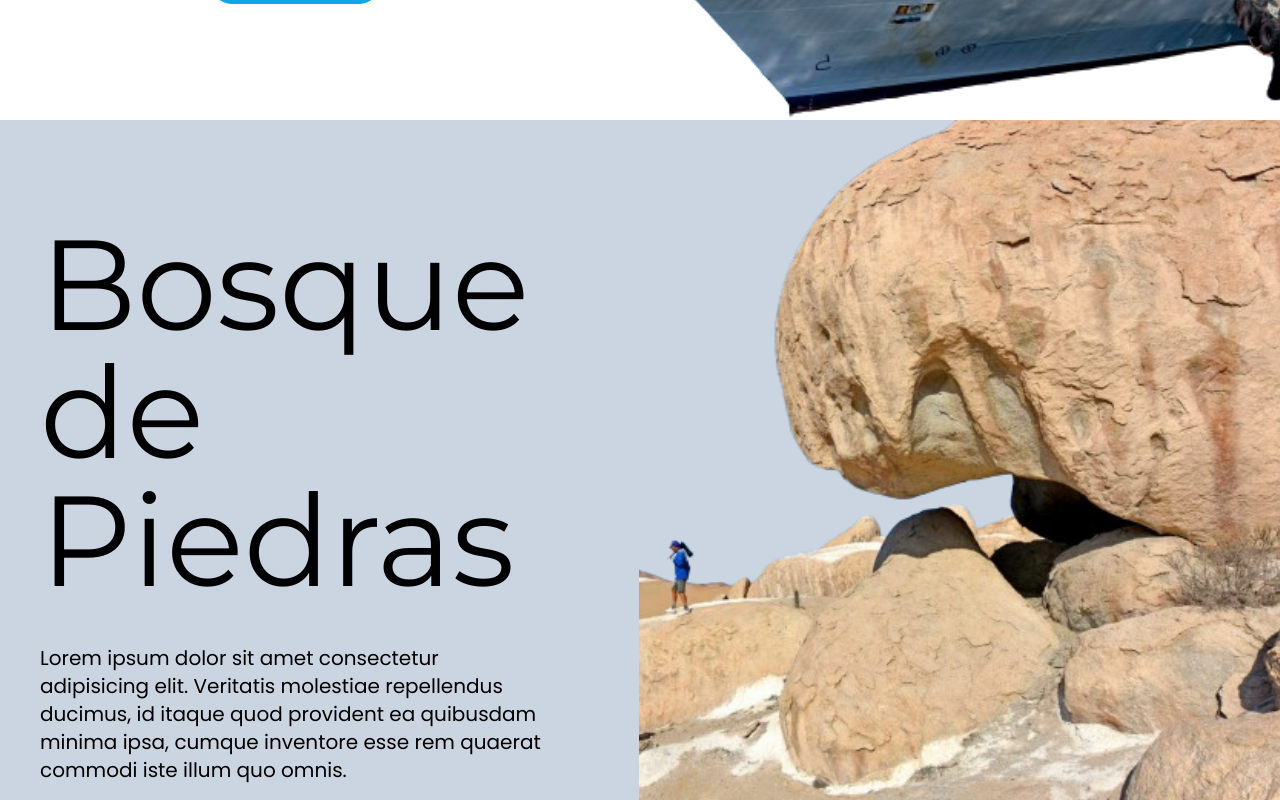
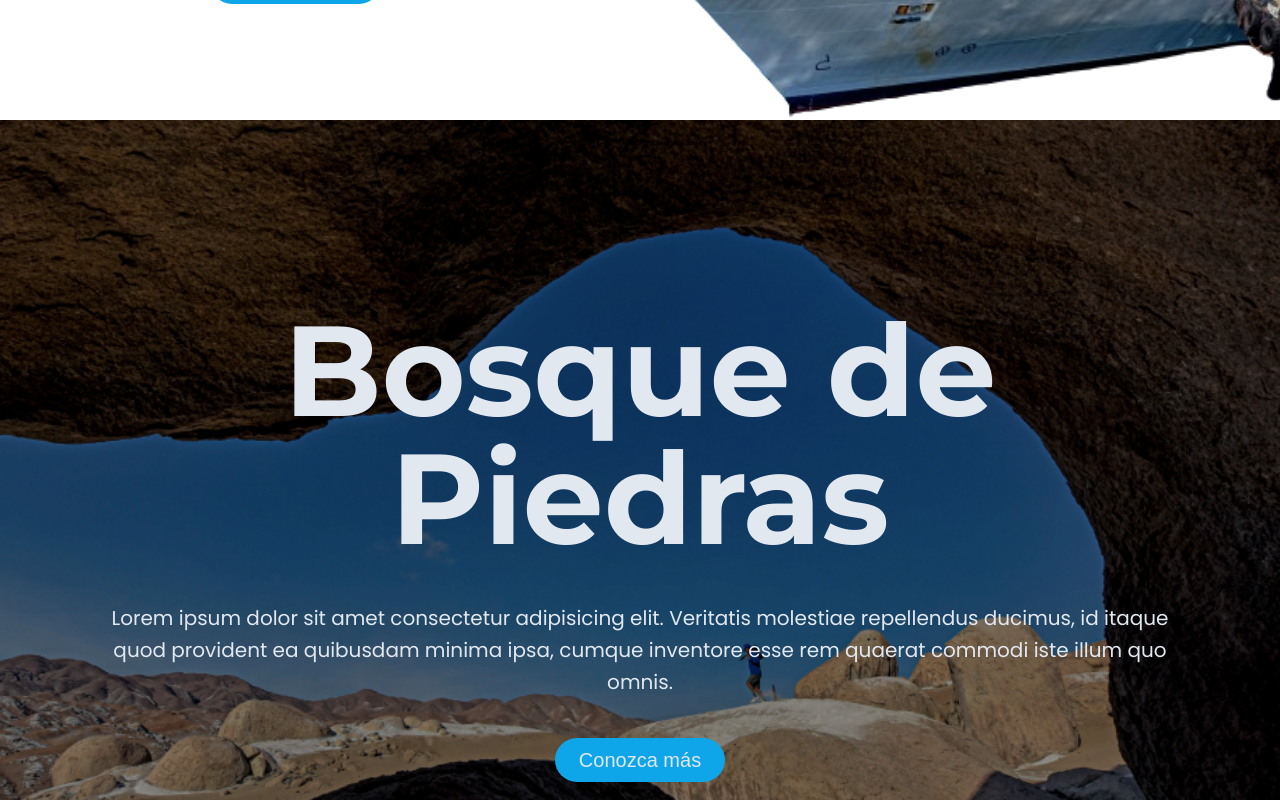
Before and after one commit to podestal/Desarrollo-Economico-Site, a React (Vite) app: page / in a window 1280 px wide. Shown: the part 2280-3080 px from the top of the page. Built offline with nearby package versions, Linux system fonts and the light colour scheme; a web font is replaced by a local one.

Commit message:
bosque landing

```diff
--- a/src/components/landing-page/Bosque.tsx
+++ b/src/components/landing-page/Bosque.tsx
@@ -1,41 +1,30 @@
-import {motion, useScroll} from 'framer-motion'
-import { useRef } from 'react'
+import {motion} from 'framer-motion'
 import bosque from '../../assets/imgs/piedras-landing.png'
 
 const Bosque = () => {
 
-    const container = useRef(null)
-    const { scrollYProgress } = useScroll({
-        target: container,
-        offset: ['0 1', '1 1']
-    })
-
   return (
-    <div className="relative h-screen bg-sky-400">
-        <div  className="relative h-screen bg-slate-300">
-            <motion.div
-                style={{scale: scrollYProgress, opacity: scrollYProgress}}
-                ref={container}
+    <div className="relative h-screen">
+        <div  className="relative h-screen bg-white">
+            <div
                 className="flex justify-center items-center h-screen mx-auto relative gap-12"
             >
 
-                <div className="w-[1180px] flex flex-col justify-center items-center gap-10 relative z-10 mt-12">
+                <motion.div
+                    initial={{opacity: 0, translateX: -100}}
+                    whileInView={{opacity: 1, translateX: 0}}
+                    transition={{duration: 1.6}}
+                    className="w-[1180px] flex flex-col justify-center items-center gap-10 relative z-20 mt-12 text-slate-200">
                     <div className='flex flex-col flex-1 gap-10 items-start justify-start mx-10'>
-                        <h2 className="text-9xl font-montserrat">Bosque de Piedras</h2>
-                        <p className="text-xl font-poppins">Lorem ipsum dolor sit amet consectetur adipisicing elit. Veritatis molestiae repellendus ducimus, id itaque quod provident ea quibusdam minima ipsa, cumque inventore esse rem quaerat commodi iste illum quo omnis.</p>
+                        <h2 className="text-9xl font-montserrat font-bold text-center">Bosque de Piedras</h2>
+                        <p className="text-xl font-poppins text-center leading-8">Lorem ipsum dolor sit amet consectetur adipisicing elit. Veritatis molestiae repellendus ducimus, id itaque quod provident ea quibusdam minima ipsa, cumque inventore esse rem quaerat commodi iste illum quo omnis.</p>
                     </div>
                     <p className="text-xl text-slate-200 font-palanquin bg-sky-500 px-6 py-2 rounded-3xl cursor-pointer hover:bg-sky-400 hover:text-slate-300">Conozca más</p>
-                </div>
-                <div className='relative w-full h-screen flex justify-center'>
-                    <div style={{backgroundImage: `url(${bosque})`}} className=" h-screen bg-center bg-cover absolute bottom-0 right-0 w-full"></div>
-                </div>
-                {/* <div className="relative z-10">
+                </motion.div>
 
-                </div> */}
-                {/* <div className='w-[420px] h-[400px] bg-sky-500 rounded-[100%] absolute z-1 top-[-10%] translate-x-[150%] blur-[120px] '/>
-                <div className='w-[420px] h-[300px] bg-sky-400 rounded-[100%] absolute z-1 top-[70%] translate-y-[-120%] blur-[160px] '/>
-                <div className='w-[420px] h-[300px] bg-sky-400 rounded-[100%] absolute z-1 top-[20%] translate-x-[-150%] blur-[100px] '/> */}
-            </motion.div>
+            <div className='h-screen w-full bg-center bg-cover bg-black absolute z-10 top-0 opacity-45'/>
+            <div style={{backgroundImage: `url(${bosque})`}} className=" h-screen bg-center bg-cover absolute bottom-0 right-0 w-full"></div>
+            </div>
         </div>
     </div>
   )
--- a/src/components/landing-page/NavBar.tsx
+++ b/src/components/landing-page/NavBar.tsx
@@ -20,7 +20,7 @@ const NavBar = ({navFixed}: Props) => {
 
   return (
     <motion.header
-        className={` w-[100%] ${navFixed ? 'fixed bg-transparent' : 'sticky bg-sky-500'} top-0 left-0 z-50`}
+        className={` w-[100%] ${navFixed ? 'fixed bg-transparent' : 'sticky backdrop-blur-sm bg-white/30'} top-0 left-0 z-50  `}
         variants={{
             visible: {y:0},
             hidden: {y:'-100%'},
--- a/src/pages/MainPage.tsx
+++ b/src/pages/MainPage.tsx
@@ -14,10 +14,10 @@ const MainPage = () => {
     const [navFixed, setNavFixed] = useState(true)
 
     useMotionValueEvent(scrollY, 'change', latest => {
-        if (latest >= 10) {
+        if (latest >= 1) {
             setNavFixed(false)
         }
-        if (latest < 10) {
+        if (latest < 1) {
             setNavFixed(true)
         }
     })
```
Also changed, not shown: src/assets/imgs/caleta-landing.png, src/assets/imgs/piedras-landing.png.
